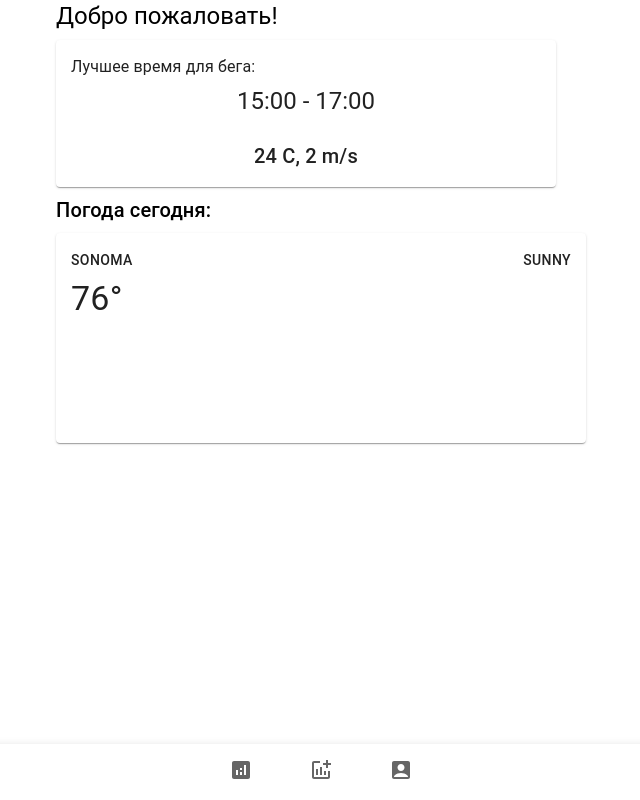
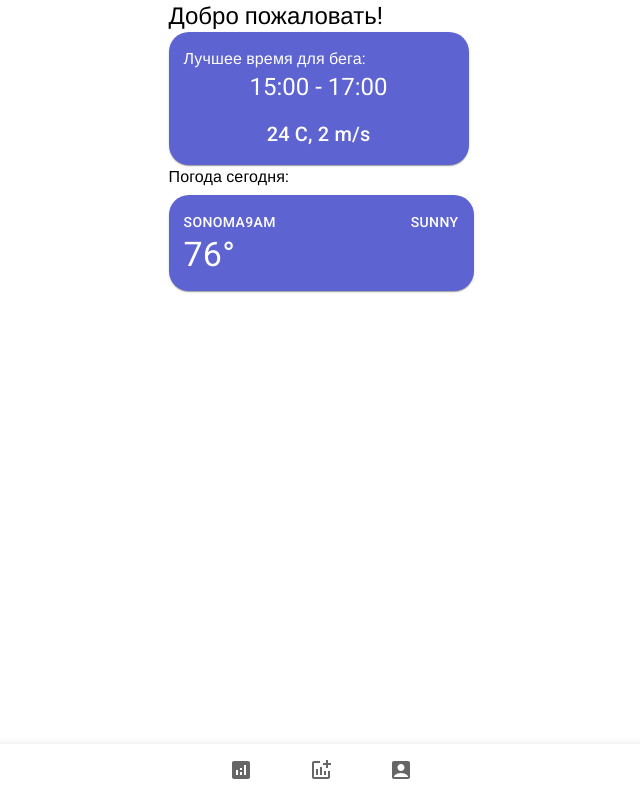
Before and after one commit to RussianFrost/Run-Weather, a React (Create React App) app: page / in a window 1280 px wide. Shown: the whole page, without its empty margins (319-959 px from the left). Built offline with nearby package versions, Linux system fonts and the light colour scheme; a web font is replaced by a local one.

Commit message:
layout 1/4

```diff
--- a/src/pages/Home/Home.css
+++ b/src/pages/Home/Home.css
@@ -2,16 +2,14 @@
     width: auto;
     height: 250px;
     border-radius: 30px;
-    border: 1px solid black;
-    background-color: rgb(9, 152, 235);
 }
 .better-time-text{
     font-family: 'Franklin Gothic Medium', 'Arial Narrow', Arial, sans-serif;
 }
 .wearth-block{
-    width: 500px;
+    width: 300px;
     height: auto;
-    background-color: linear-gradient(#5d63d1, white)
+    background-color: #5d63d1;
 }
 .values-wearth{
     display: flex;
@@ -23,9 +21,10 @@
     padding-left: 15px;
 }
 .wearth-today-block{
-    width: 500px;
-    height: 180px;
+    width: 275px;
+    height: auto;
     padding: 15px 15px 15px 15px;
+    float: left;
 }
 .wearth-city{
     float: left;
@@ -33,3 +32,6 @@
 .wearth-status{
     float: right;
 }
+.wearth-day{
+    float: left;
+}
--- a/src/pages/Home/Home.tsx
+++ b/src/pages/Home/Home.tsx
@@ -1,39 +1,44 @@
 import React from "react";
+import '@fontsource/roboto/300.css';
+import '@fontsource/roboto/400.css';
+import '@fontsource/roboto/500.css';
+import '@fontsource/roboto/700.css';
 import './Home.css'
 import {Paper, Typography} from "@mui/material";
 
 const Home = () => {
   return (
           <div className="home-page">
-        <Typography variant="h5" gutterBottom>
+            <Typography variant="h5">
                   Добро пожаловать!
             </Typography>
 
-          <Paper className='wearth-block' variant="elevation" elevation={1}>
-              <Typography variant="body1" gutterBottom className='values-wearth-name'> Лучшее время для бега:</Typography>
-              <Typography variant="h5" gutterBottom className='values-wearth'> 15:00 - 17:00 </Typography>
-              <Typography variant="h6" gutterBottom className='values-wearth'> 24 C, 2 m/s </Typography>
+              <Paper className='wearth-block' variant="elevation" elevation={1} sx={{backgroundColor: '#5d63d1', color: 'white', borderRadius: '20px'}}>
+                  <Typography variant="body1" className='values-wearth-name'> Лучшее время для бега:</Typography>
+                  <Typography variant="h5" className='values-wearth'> 15:00 - 17:00 </Typography>
+                  <Typography variant="h6" className='values-wearth'> 24 C, 2 m/s </Typography>
               </Paper>
 
-          <Typography variant="h6" gutterBottom>
+              <Typography variant="body1" gutterBottom>
                   Погода сегодня:
               </Typography>
-          <Paper className='wearth-today-block' variant="elevation" elevation={1}>
+              <Paper className='wearth-today-block' variant="elevation" elevation={1} sx={{backgroundColor: '#5d63d1', color: 'white', borderRadius: '20px' }}>
                 <div className="wearth-city">
-                <Typography variant="button" display="block" gutterBottom> Sonoma </Typography>
-                <Typography variant="h4" display="block" gutterBottom> 76° </Typography>
+                    <Typography variant="button"> Sonoma </Typography>
+                    <Typography variant="h4"> 76° </Typography>
                 </div>
                 <div className="wearth-status">
-                <Typography variant="button" display="block" gutterBottom> Sunny </Typography>
+                    <Typography variant="button"> Sunny </Typography>
                 </div>
                 <div className="wearth-week">
-
+                    <div className="wearth-day">
+                        <Typography variant="button"> 9AM </Typography>
+                    </div>
                 </div>
               </Paper>
               {/*<Card className="wearth-block">*/}
               {/*  */}
               {/*</Card>*/}
-
           </div>
   )
 };
```
Lines whose indentation alone changed are shown as unchanged.
